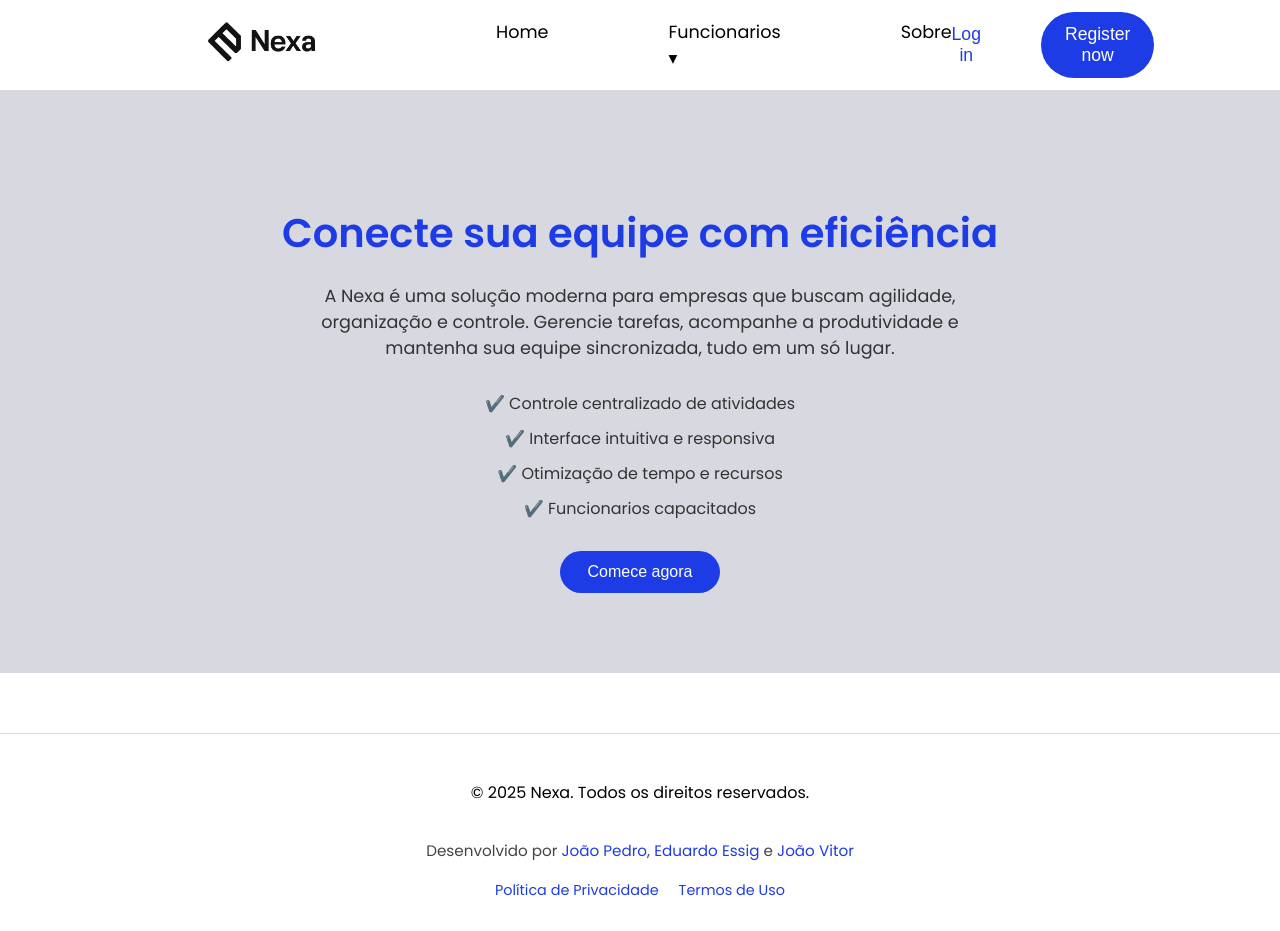
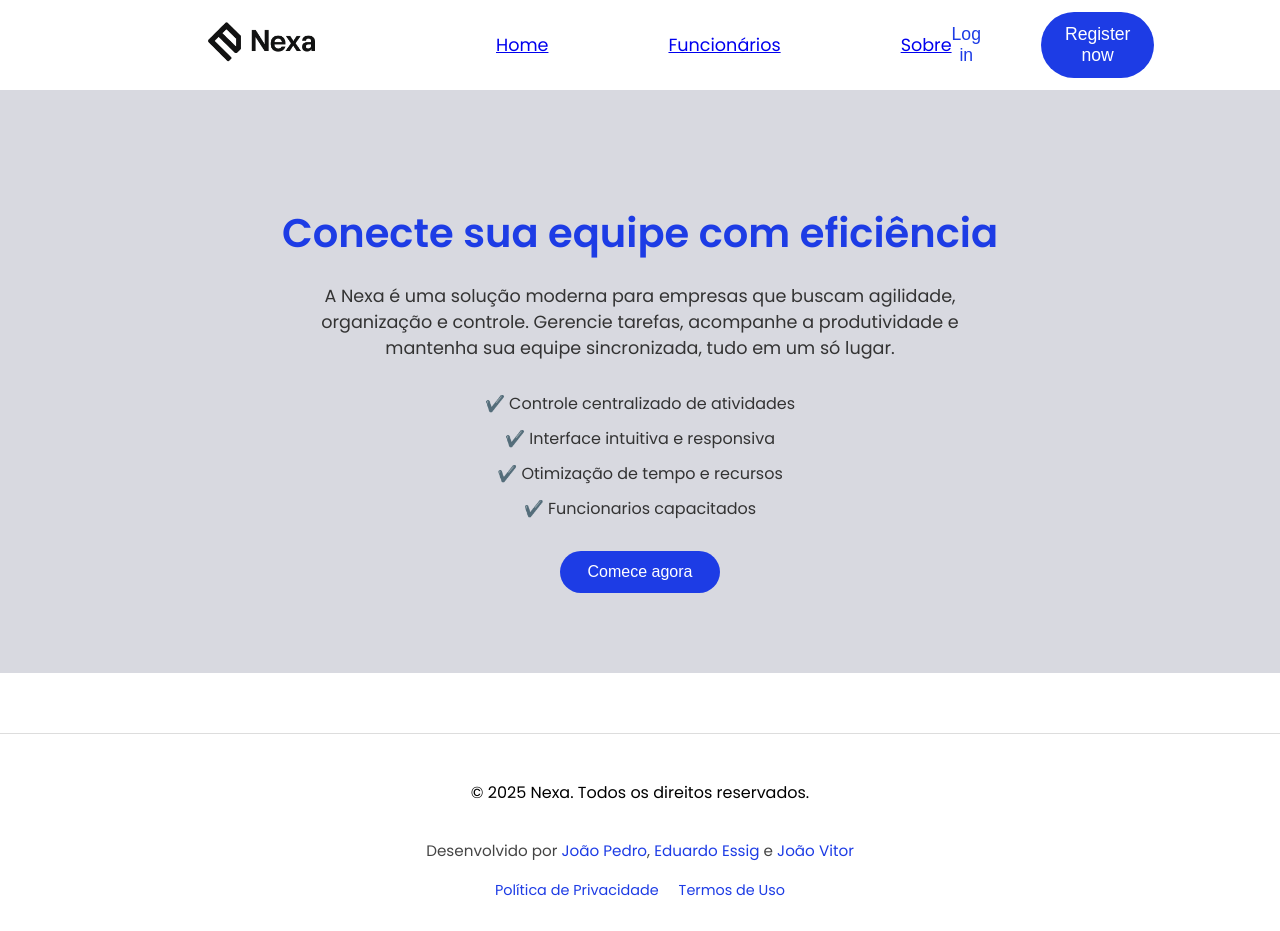
Before and after one commit to joaosehn2406/site-json-reader, a React (Vite) app: page /home in a window 1280 px wide. Shown: the top 931 px of the page. Built offline with nearby package versions, Linux system fonts and the light colour scheme.

Commit message:
feat: refactored LiHeader to use DOM React property

```diff
--- a/package.json
+++ b/package.json
@@ -11,7 +11,8 @@
   },
   "dependencies": {
     "react": "^19.1.0",
-    "react-dom": "^19.1.0"
+    "react-dom": "^19.1.0",
+    "react-router-dom": "^7.6.2"
   },
   "devDependencies": {
     "@eslint/js": "^9.25.0",
--- a/src/components/Header/LiHeader.jsx
+++ b/src/components/Header/LiHeader.jsx
@@ -1,19 +1,13 @@
-import React from 'react';
+import { Link } from 'react-router-dom';
 import './Header.css';
 
 function LiHeader() {
     return (
         <nav>
             <ul className="ul-container">
-                <li>
-                    Home
-                </li>
-                <li >
-                    Funcionarios &#9662;
-                </li>
-                <li>
-                    Sobre
-                </li>
+                <li><Link to="/home" className="link-home">Home</Link></li>
+                <li><Link to="/funcionarios">Funcionários</Link></li>
+                <li><a href="#">Sobre</a></li>
             </ul>
             <div className="bt-container">
                 <button className="botao-login">Log in</button>
--- a/src/main.jsx
+++ b/src/main.jsx
@@ -1,14 +1,21 @@
-import { StrictMode } from 'react'
-import { createRoot } from 'react-dom/client'
-import './styles/index.css'
-import Header from './components/Header/Header.jsx'
-import Home from "./pages/Home.jsx";
-import Footer from './components/Footer/Footer.jsx'
+import React from 'react';
+import { createRoot } from 'react-dom/client';
+import { BrowserRouter, Routes, Route, Navigate } from 'react-router-dom';
+import './styles/index.css';
+
+import Header from './components/Header/Header.jsx';
+import Footer from './components/Footer/Footer.jsx';
+import Home from './pages/Home.jsx';
+import Funcionarios from './pages/Funcionarios.jsx';
 
 createRoot(document.getElementById('root')).render(
-  <StrictMode>
-    <Header />
-      <Home />
-      <Footer />
-  </StrictMode>,
-)
+    <BrowserRouter>
+        <Header />
+        <Routes>
+            <Route path="/" element={<Navigate to="/home" />} />
+            <Route path="/home" element={<Home />} />
+            <Route path="/funcionarios" element={<Funcionarios />} />
+        </Routes>
+        <Footer />
+    </BrowserRouter>
+);
```
Also changed, not shown: 1 other file (tests, documents, lock files or other folders).
